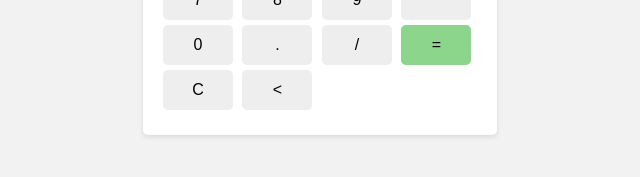
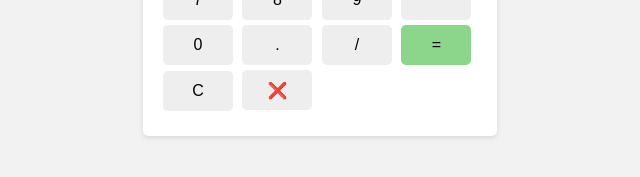
Before and after one commit to mjcarou/practica-rama-merge, a plain HTML site: page index.html in a window 1280 px wide. Shown: the part 323-500 px from the top of the page, 320-960 px from the left. Drawn offline with Linux system fonts and the light colour scheme.

Commit message:
Actualice el icono

```diff
--- a/index.html
+++ b/index.html
@@ -36,7 +36,7 @@
         <input type="button" value="=" onclick="calcular()" style="background-color: rgb(140, 214, 140);">
         <br>
         <input type="button" value="C" onclick="limpiarPantalla()">
-        <input type="button" value="<" onclick="deshacer()">
+        <input type="button" value="❌" onclick="deshacer()">
     </div>
 
     <script src="script.js"></script>
```
